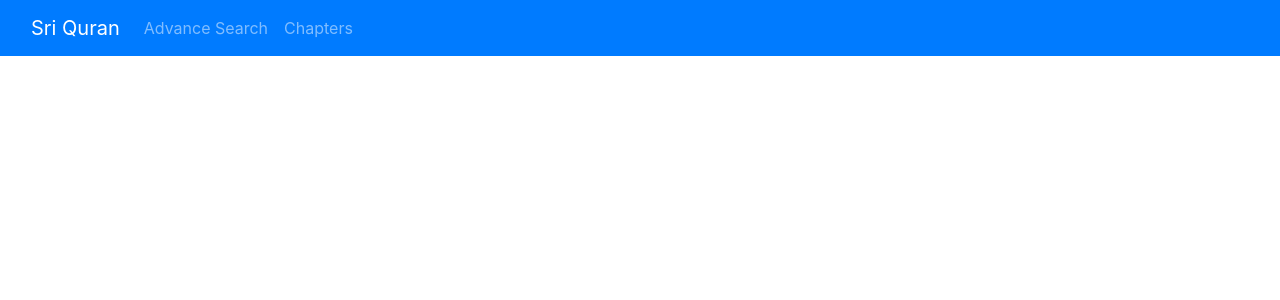
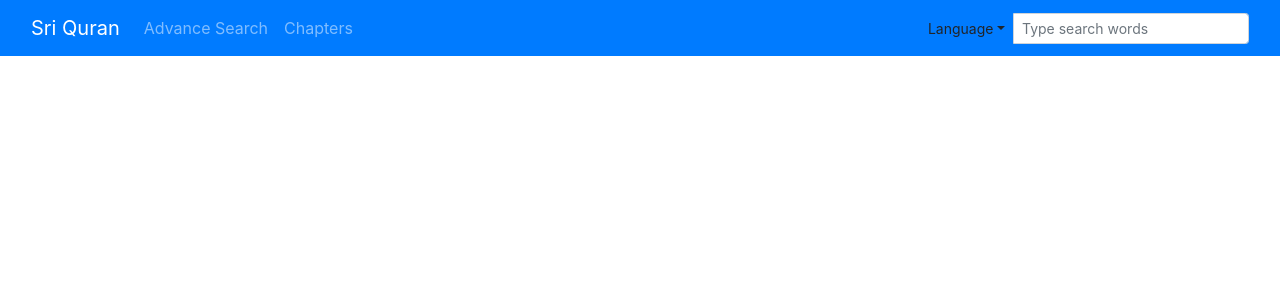
Before and after one commit to marjanmukram/sri-quran, a React (Create React App) app: page / in a window 1280 px wide. Shown: the top 300 px of the page. Built offline with nearby package versions, Linux system fonts and the light colour scheme.

Commit message:
create markup for simple search form

```diff
--- a/src/components/MainNavbar.js
+++ b/src/components/MainNavbar.js
@@ -1,4 +1,5 @@
 import React, { Component } from 'react';
+import SimpleSearchForm from './search-forms/SimpleSearchForm';
 import {
   Navbar,
   NavbarBrand,
@@ -32,6 +33,9 @@ class MainNavbar extends Component {
                 <NavLink href="/">Chapters</NavLink>
               </NavItem>
             </Nav>
+            <Nav navbar className="ml-auto">
+              <SimpleSearchForm />
+            </Nav>
           </Collapse>
         </Container>
       </Navbar>
--- /dev/null
+++ b/src/components/search-forms/SimpleSearchForm.js
@@ -0,0 +1,39 @@
+import React from 'react';
+import {
+  InputGroup,
+  InputGroupButtonDropdown,
+  DropdownToggle,
+  DropdownMenu,
+  DropdownItem,
+  Input
+} from 'reactstrap';
+
+class SimpleSearchForm extends React.Component {
+  state = {
+    isOpen: false
+  };
+  toggle = () => {
+    this.setState({ isOpen: !this.state.isOpen });
+  };
+  render() {
+    return (
+      <InputGroup>
+        <InputGroupButtonDropdown
+          addonType="prepend"
+          isOpen={this.state.isOpen}
+          toggle={this.toggle}
+        >
+          <DropdownToggle color="default" size="sm" caret>
+            Language
+          </DropdownToggle>
+          <DropdownMenu>
+            <DropdownItem>Arabic</DropdownItem>
+          </DropdownMenu>
+        </InputGroupButtonDropdown>
+        <Input placeholder="Type search words" size="sm" />
+      </InputGroup>
+    );
+  }
+}
+
+export default SimpleSearchForm;
```
